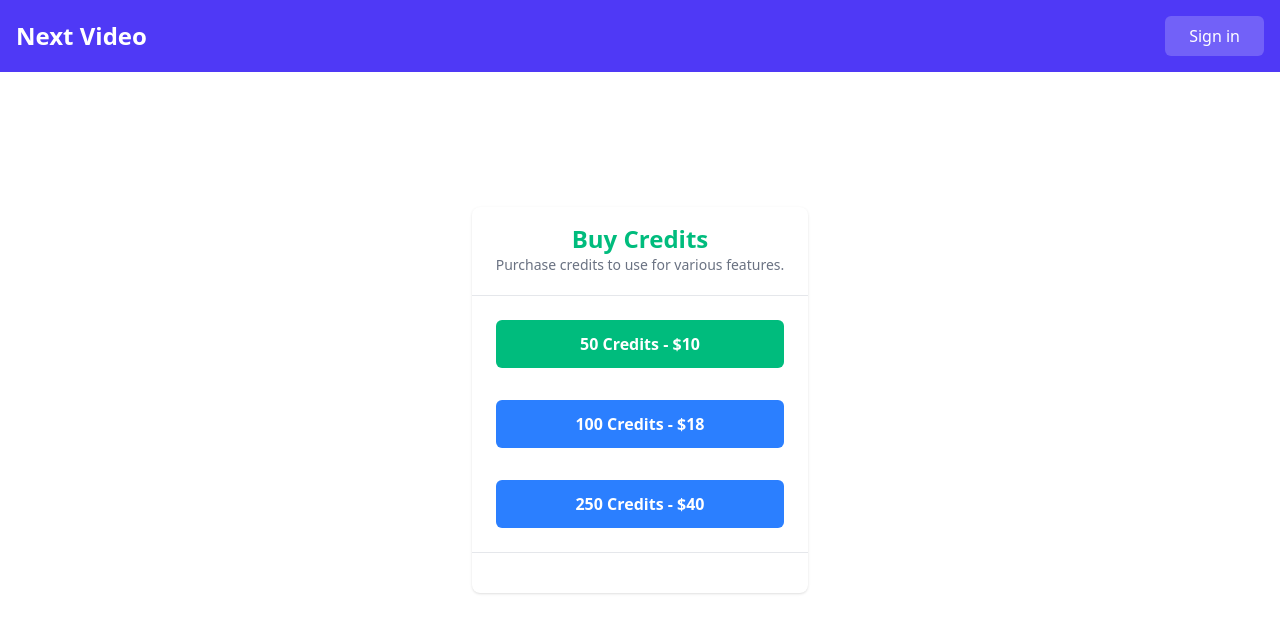
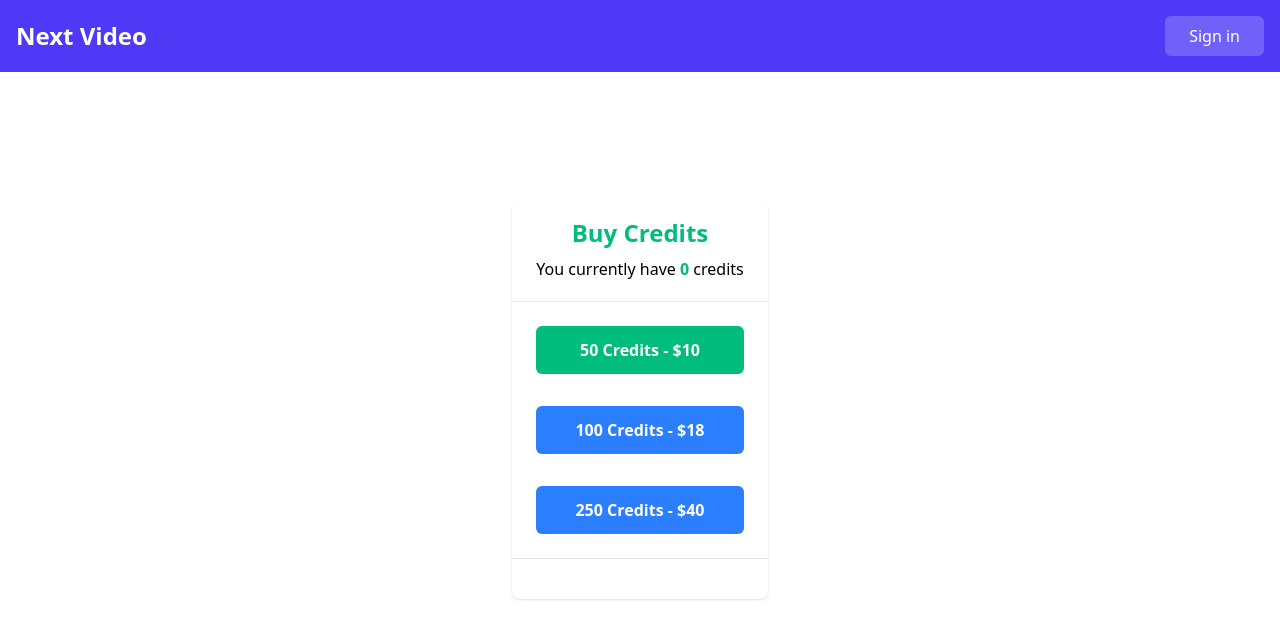
Before and after one commit to imran-farooq7/next-video, a Next.js app: page /buy-credits in a window 1280 px wide. Shown: the top 638 px of the page. Built offline with nearby package versions, Linux system fonts and the light colour scheme; no server answers; the database is empty; what assemblyai would draw is missing.

Commit message:
credits render in navigation

```diff
--- a/app/buy-credits/page.tsx
+++ b/app/buy-credits/page.tsx
@@ -1,13 +1,16 @@
 "use client";
 import { PayPalButtons, usePayPalScriptReducer } from "@paypal/react-paypal-js";
-import { useState } from "react";
+import { useContext, useState } from "react";
 import toast from "react-hot-toast";
 import Loading from "../loading";
 import { saveCredits } from "@/actions/credits";
+import { VideoContext } from "@/context/video";
 
 const BuyCreditsPage = () => {
-  const [{ isPending }, dispatch] = usePayPalScriptReducer();
+  const [{ isPending }] = usePayPalScriptReducer();
   const [selected, setSelected] = useState({ credits: 50, price: 10.0 });
+  const ctx = useContext(VideoContext);
+  const { credits } = ctx!;
   const creditsPrice = [
     {
       credits: 50,
@@ -54,8 +57,10 @@ const BuyCreditsPage = () => {
           <h3 className="text-2xl font-semibold leading-6 text-emerald-500">
             Buy Credits
           </h3>
-          <p className="mt-1 max-w-2xl text-sm text-gray-500">
-            Purchase credits to use for various features.
+          <p className="mt-3">
+            You currently have{" "}
+            <span className="font-bold text-emerald-500">{credits}</span>{" "}
+            credits
           </p>
         </div>
         <div className="px-4 flex flex-col justify-between gap-8 py-5 sm:p-6">
```
